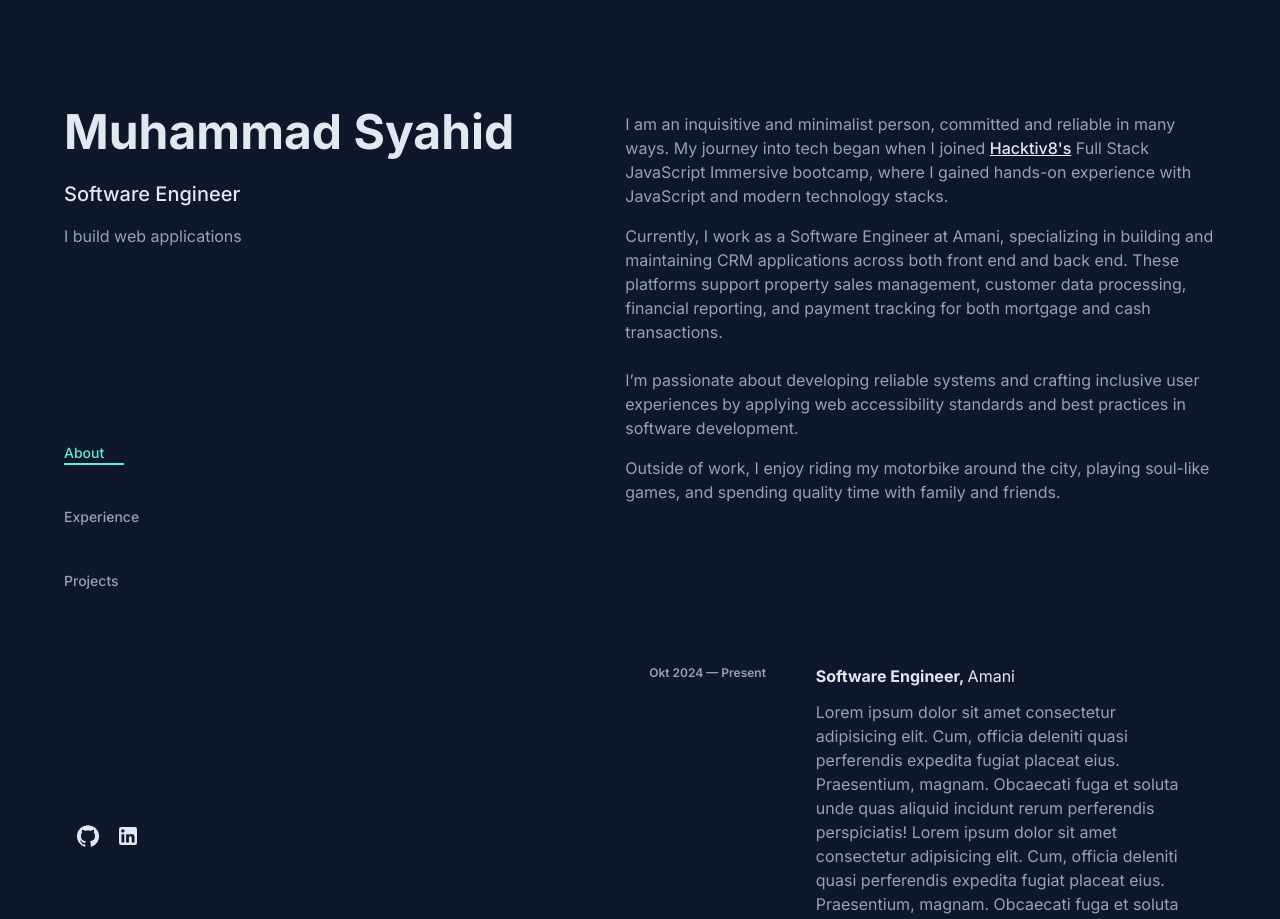
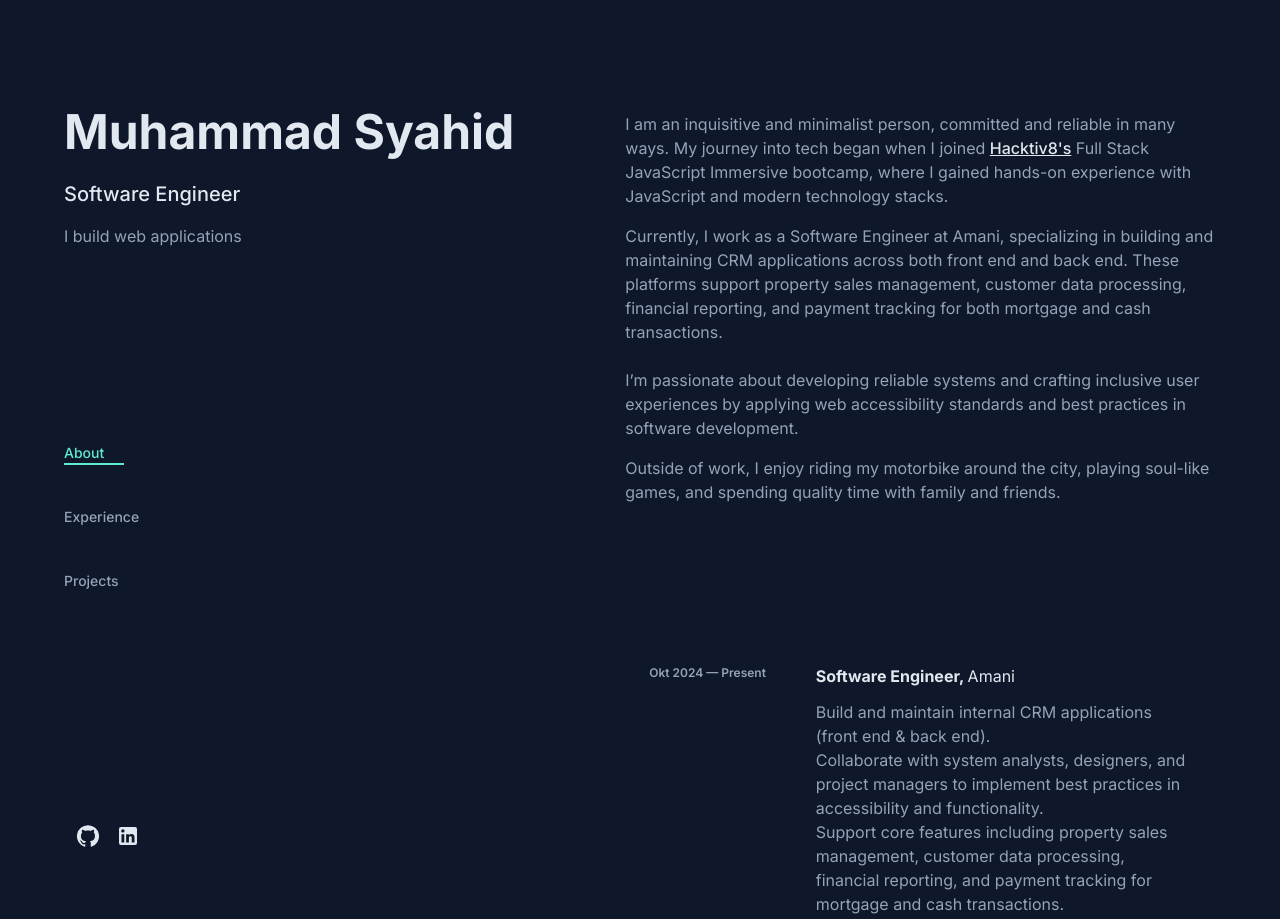
Before and after one commit to SyahidbinFadlyl/e-portofolio, a Next.js app: page / in a window 1280 px wide. Shown: the top 919 px of the page. Built offline with nearby package versions, Linux system fonts and the light colour scheme.

Commit message:
Improve experience description formatting in ExperienceCard

```diff
--- a/src/components/ExperienceCard/index.tsx
+++ b/src/components/ExperienceCard/index.tsx
@@ -58,7 +58,7 @@ export default function ExperienceCard({ experience }: ExperienceCardProps) {
 
         {/* Deskripsi */}
         <Typography sx={{ mt: 1.5, color: theme.palette.text.secondary }}>
-          {experience.description}
+          {experience.description?.split("\n").map((e: string) => (<>{e}<br /></>))}
         </Typography>
 
         {/* Skills */}
--- a/src/static/experience.ts
+++ b/src/static/experience.ts
@@ -5,16 +5,7 @@ const list_experience: Experience[] = [
         year: "Okt 2024 — Present",
         title: "Software Engineer",
         company: "Amani",
-        description: `Lorem ipsum dolor sit amet consectetur adipisicing elit. Cum, officia
-        deleniti quasi perferendis expedita fugiat placeat eius. Praesentium,
-        magnam. Obcaecati fuga et soluta unde quas aliquid incidunt rerum
-        perferendis perspiciatis!
-
-        Lorem ipsum dolor sit amet consectetur adipisicing elit. Cum, officia
-        deleniti quasi perferendis expedita fugiat placeat eius. Praesentium,
-        magnam. Obcaecati fuga et soluta unde quas aliquid incidunt rerum
-        perferendis perspiciatis!
-        `,
+        description: `Build and maintain internal CRM applications (front end & back end).\nCollaborate with system analysts, designers, and project managers to implement best practices in accessibility and functionality.\nSupport core features including property sales management, customer data processing, financial reporting, and payment tracking for mortgage and cash transactions.`,
         skills: ["JavaScript", "TypeScript", "React", "NextJs", "Node.js"],
     },
     {
--- a/src/types/index.ts
+++ b/src/types/index.ts
@@ -1,7 +1,8 @@
+
 export type Experience = {
   year: string;
   title: string;
   company: string;
-  description: string;
+  description: string | any;
   skills: string[];
 };
```
